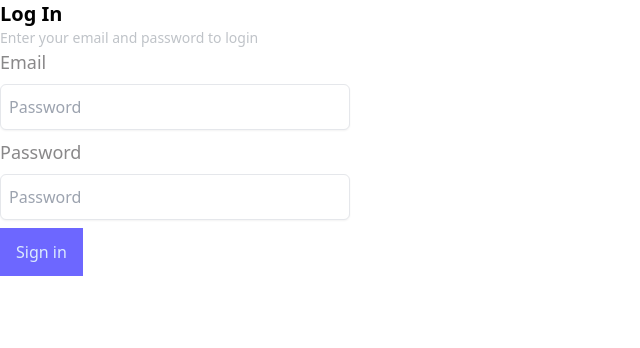
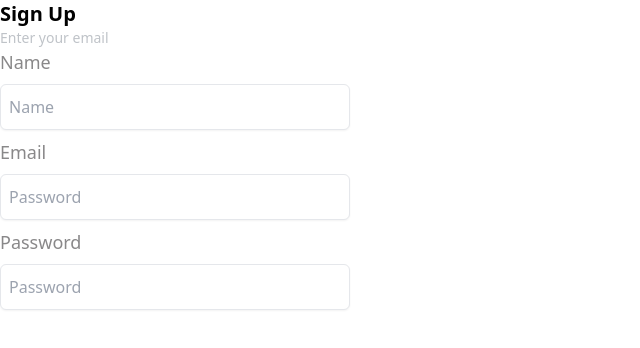
Before and after one commit to Tomiogunsan/be-inspire, a React (Create React App) app: page / in a window 1280 px wide. Shown: the top 348 px of the page, without its empty margins (0-640 px from the left). Built offline with nearby package versions, Linux system fonts and the light colour scheme.

Commit message:
feat: completed the AuthComponent

```diff
--- a/package.json
+++ b/package.json
@@ -14,6 +14,7 @@
     "clsx": "^1.2.1",
     "react": "^18.2.0",
     "react-dom": "^18.2.0",
+    "react-router-dom": "^6.12.1",
     "react-scripts": "5.0.1",
     "typescript": "^4.9.5",
     "web-vitals": "^2.1.4"
--- a/src/App.tsx
+++ b/src/App.tsx
@@ -1,11 +1,16 @@
+import { Routes, Route } from 'react-router-dom'
 
-import Login from "@/views/auth/Login"
+import AuthComponent from '@/views/auth/components/authReusable/AuthComponent'
 
 function App() {
   return (
-    <div>
-     <Login />
-    </div>
+    // <Routes>
+    //   <Route>
+        <div>
+          <AuthComponent title='Sign Up' smallText='Enter your email' name='name'/>
+        </div>
+    //   {/* </Route>
+    // </Routes> */}
   )
 }
 
--- a/src/index.tsx
+++ b/src/index.tsx
@@ -3,15 +3,18 @@ import ReactDOM from 'react-dom/client';
 import './index.css';
 import App from './App';
 import reportWebVitals from './reportWebVitals';
+import { BrowserRouter } from 'react-router-dom';
 
 const root = ReactDOM.createRoot(
   document.getElementById('root') as HTMLElement
 );
 root.render(
-  <React.StrictMode>
-    <App />
-  </React.StrictMode>
-);
+  <BrowserRouter>
+    <React.StrictMode>
+      <App />
+    </React.StrictMode>
+  </BrowserRouter>
+)
 
 // If you want to start measuring performance in your app, pass a function
 // to log results (for example: reportWebVitals(console.log))
--- a/src/views/auth/components/authReusable/AuthComponent.tsx
+++ b/src/views/auth/components/authReusable/AuthComponent.tsx
@@ -3,16 +3,17 @@ import { AuthComponentProps } from '@/views/auth/components/authReusable/authCom
 import Input from '@/Sharedcomponents/input/input'
 
 export default function AuthComponent(props: AuthComponentProps) {
-  const { title, paragraph, smallText } = props
+  const { title, name, smallText } = props
   return (
     <div>
       {title && <h1 className='text-xl text-[#010101] font-bold'>{title}</h1>}
       {smallText && (
         <p className='text-[#bfc3c8] text-sm font-medium'>{smallText}</p>
       )}
+      {name && <Input type='input' placeholder='Name' label='Name'/>}
       <Input type='email' placeholder='Password' label='Email' />
       <Input type='password' placeholder='Password' label='Password' />
-      {paragraph && <p className='text-sm text-[#bfc3c8]'>{paragraph}</p>}
+
     </div>
   )
 }
--- a/src/views/auth/components/authReusable/authComponent.type.ts
+++ b/src/views/auth/components/authReusable/authComponent.type.ts
@@ -1,5 +1,5 @@
 export type AuthComponentProps = {
 title: string;
 smallText: string;
-paragraph?: string;
+name?: string;
 }
```
Also changed, not shown: 1 other file (tests, documents, lock files or other folders).
